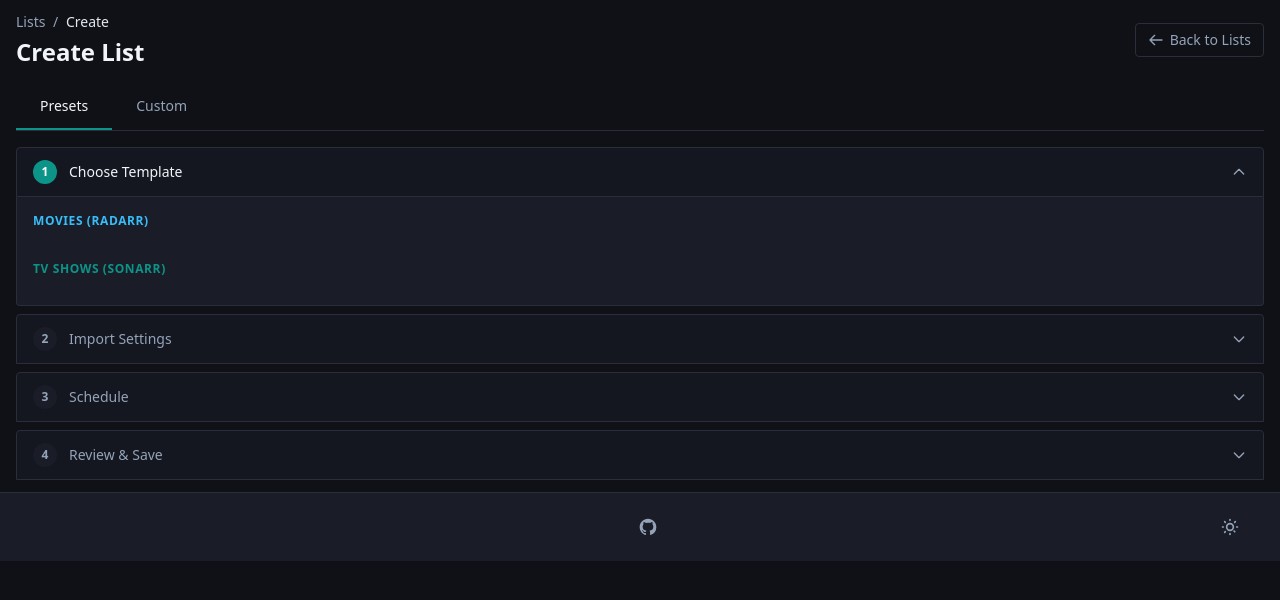
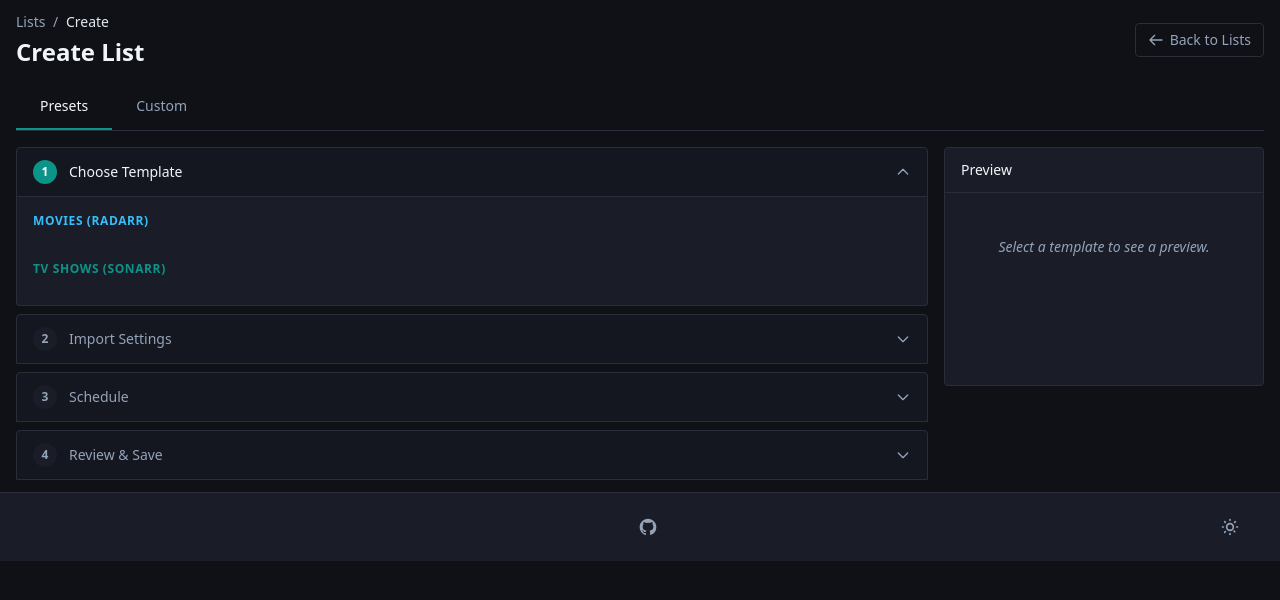
Before and after one commit to fisherd80/Listarr, a Python web app: template listarr/templates/lists_create.html in a window 1280 px wide. Shown: the part 65-665 px from the top of the page. Run offline with Jinja, Linux system fonts and the light colour scheme; the template is opened without the code that fills it, so the values that code supplies are empty.

Commit message:
fix(11-uat): move preset preview beside steps

```diff
--- a/listarr/templates/lists_create_preset.html
+++ b/listarr/templates/lists_create_preset.html
@@ -1,6 +1,12 @@
 <!-- Preset creation panel — included fragment (no extends) -->
 
 <div id="preset-panel-content">
+
+  <!-- Two-column layout: steps left, preview right -->
+  <div class="flex flex-col lg:flex-row gap-4">
+
+    <!-- Left column: accordion steps -->
+    <div class="flex-1 min-w-0 space-y-2">
 
   <!-- Step 1: Choose Template -->
   <div class="accordion-section" data-step="1" data-panel="preset">
@@ -75,7 +81,7 @@
   </div>
 
   <!-- Step 2: Target Service & Import Settings -->
-  <div class="accordion-section mt-2" data-step="2" data-panel="preset">
+  <div class="accordion-section" data-step="2" data-panel="preset">
     <div class="accordion-header flex items-center justify-between bg-bg-table-head px-4 py-3 cursor-pointer rounded-t border border-border-subtle"
          data-step="2" data-panel="preset">
       <div class="flex items-center gap-3">
@@ -97,17 +103,6 @@
           <input type="hidden" id="preset-service" name="preset_service" value="">
         </div>
 
-        <!-- Live preview for the selected preset -->
-        <div class="bg-bg-table-head border border-border-subtle rounded">
-          <div class="flex items-center justify-between px-3 py-2 border-b border-border-subtle">
-            <h3 class="text-sm font-medium text-text-heading">Preview</h3>
-            <span id="preset-preview-count" class="text-xs text-text-muted"></span>
-          </div>
-          <div id="preset-preview-panel" class="p-3 min-h-48 max-h-96 overflow-y-auto">
-            <div class="text-sm text-text-muted text-center py-8 px-4">Select a template to see a preview.</div>
-          </div>
-        </div>
-
         <!-- Import settings loading area -->
         <div id="preset-import-settings">
           <div class="text-sm text-text-muted italic">Select a template to load import settings.</div>
@@ -124,7 +119,7 @@
   </div>
 
   <!-- Step 3: Schedule -->
-  <div class="accordion-section mt-2" data-step="3" data-panel="preset">
+  <div class="accordion-section" data-step="3" data-panel="preset">
     <div class="accordion-header flex items-center justify-between bg-bg-table-head px-4 py-3 cursor-pointer rounded-t border border-border-subtle"
          data-step="3" data-panel="preset">
       <div class="flex items-center gap-3">
@@ -205,7 +200,7 @@
   </div>
 
   <!-- Step 4: Review & Save -->
-  <div class="accordion-section mt-2" data-step="4" data-panel="preset">
+  <div class="accordion-section" data-step="4" data-panel="preset">
     <div class="accordion-header flex items-center justify-between bg-bg-table-head px-4 py-3 cursor-pointer rounded-t border border-border-subtle"
          data-step="4" data-panel="preset">
       <div class="flex items-center gap-3">
@@ -247,4 +242,23 @@
     </div>
   </div>
 
+    </div><!-- end left column -->
+
+    <!-- Right column: live preview -->
+    <div class="lg:w-72 xl:w-80 flex-shrink-0">
+      <div class="bg-bg-panel border border-border-subtle rounded sticky top-4">
+        <div class="px-4 py-3 border-b border-border-subtle flex items-center justify-between">
+          <h3 class="text-sm font-medium text-text-heading">Preview</h3>
+          <span id="preset-preview-count" class="text-xs text-text-muted"></span>
+        </div>
+        <div id="preset-preview-panel" class="p-3 min-h-48 max-h-96 overflow-y-auto">
+          <div class="text-sm text-text-muted italic text-center py-8">
+            Select a template to see a preview.
+          </div>
+        </div>
+      </div>
+    </div><!-- end right column -->
+
+  </div><!-- end two-column layout -->
+
 </div>
```
Also changed, not shown: tests/routes/test_lists_routes.py (+4 -0 lines).
